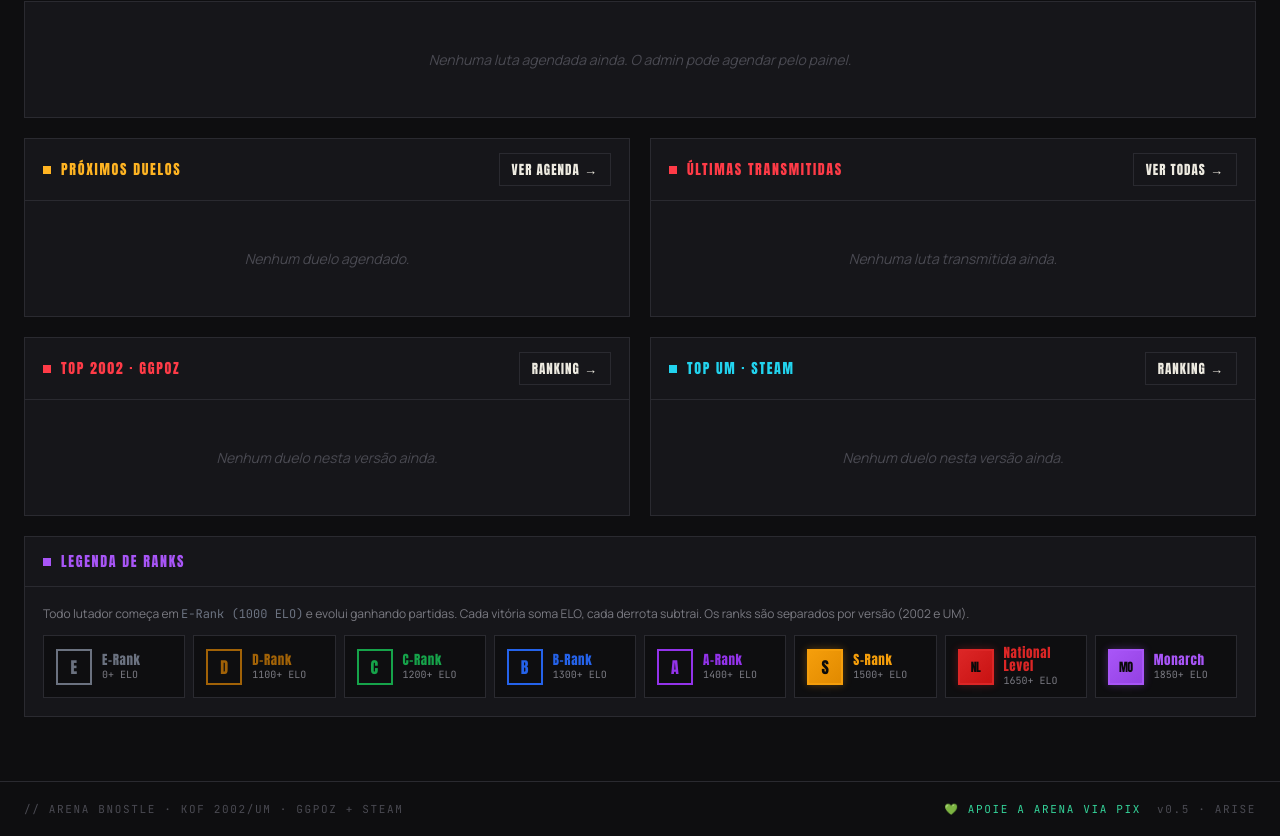
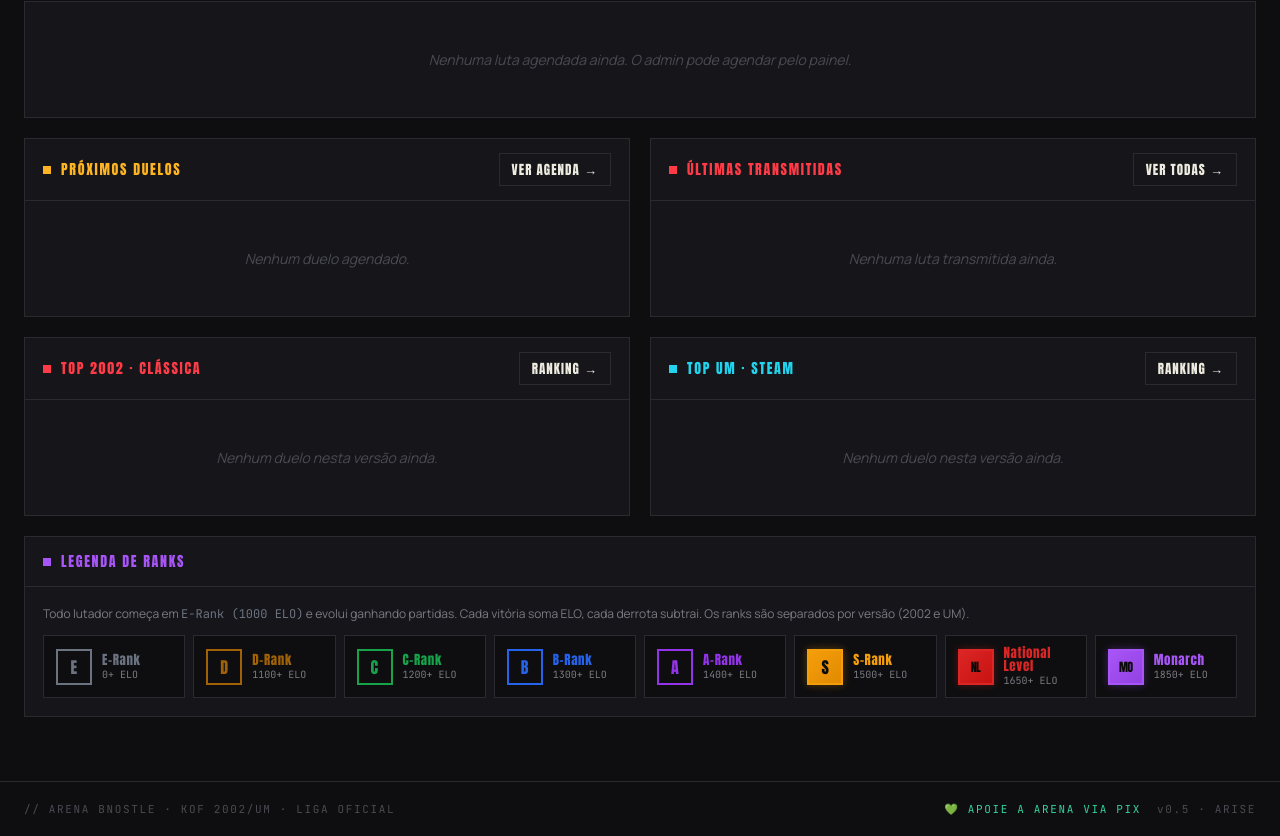
Before and after one commit to BNOSTLE/arena-bnostle, a React (Vite) app: page / in a window 1280 px wide. Shown: the part 250-1086 px from the top of the page. Built offline with nearby package versions, Linux system fonts and the light colour scheme.

Commit message:
trocar GGPOZ por Classica nas versoes

```diff
--- a/src/App.jsx
+++ b/src/App.jsx
@@ -2,7 +2,7 @@ import React, { useState, useEffect, useMemo, useRef } from 'react';
 
 // ════════════════════════════════════════════════════════════
 // ARENA BNOSTLE — KOF 2002/UM — v0.5
-// + Versões separadas (2002 GGPOZ / UM Steam)
+// + Versões separadas (2002 Clássica / UM Steam)
 // + Login simulado com Google/Discord/Twitch
 // + Admin único, lutadores só editam perfil
 // ════════════════════════════════════════════════════════════
@@ -40,7 +40,7 @@ const FONTS = {
 
 // ─── VERSÕES DO JOGO ────────────────────────────────────────
 const VERSIONS = {
-  '2002': { id: '2002', label: '2002', subtitle: 'GGPOZ', color: C.red,  fullLabel: 'KOF 2002 (GGPOZ)' },
+  '2002': { id: '2002', label: '2002', subtitle: 'Clássica', color: C.red,  fullLabel: 'KOF 2002 (Clássica)' },
   'um':   { id: 'um',   label: 'UM',   subtitle: 'Steam', color: C.cyan, fullLabel: 'KOF 2002 UM (Steam)' },
 };
 const VERSION_IDS = ['2002', 'um'];
@@ -425,7 +425,7 @@ function RankLegend({ compact = false, currentElo = null }) {
   return (
     <Panel title="LEGENDA DE RANKS · NÍVEIS POSSÍVEIS" accent={C.purple}>
       <div style={{ fontFamily: FONTS.body, fontSize: 13, color: C.muted, marginBottom: 16, lineHeight: 1.6 }}>
-        Inspirados no sistema de Solo Leveling, os ranks vão de <strong style={{ color: '#6B7280' }}>E</strong> (iniciante) até <strong style={{ color: '#A855F7' }}>Monarch</strong> (lendário). Cada rank tem um ELO mínimo. Você ganha ELO vencendo lutas e perde quando é derrotado — quanto mais forte o oponente, mais ELO está em jogo. Os rankings de <strong style={{ color: C.red }}>2002 (GGPOZ)</strong> e <strong style={{ color: C.cyan }}>UM (Steam)</strong> são <strong>independentes</strong>: você pode ser S-Rank no 2002 e B-Rank no UM, por exemplo.
+        Inspirados no sistema de Solo Leveling, os ranks vão de <strong style={{ color: '#6B7280' }}>E</strong> (iniciante) até <strong style={{ color: '#A855F7' }}>Monarch</strong> (lendário). Cada rank tem um ELO mínimo. Você ganha ELO vencendo lutas e perde quando é derrotado — quanto mais forte o oponente, mais ELO está em jogo. Os rankings de <strong style={{ color: C.red }}>2002 (Clássica)</strong> e <strong style={{ color: C.cyan }}>UM (Steam)</strong> são <strong>independentes</strong>: você pode ser S-Rank no 2002 e B-Rank no UM, por exemplo.
       </div>
       <div style={{ display: 'flex', flexDirection: 'column', gap: 1, background: C.border }}>
         {RANKS.filter((r) => !r.secret).map((r, i, arr) => {
@@ -2326,7 +2326,7 @@ function Footer({ onDonate }) {
   return (
     <div style={{ borderTop: `1px solid ${C.border}`, padding: '20px 24px', marginTop: 40 }}>
       <div style={{ maxWidth: 1400, margin: '0 auto', display: 'flex', justifyContent: 'space-between', alignItems: 'center', flexWrap: 'wrap', gap: 12 }}>
-        <span style={{ fontFamily: FONTS.mono, fontSize: 11, color: C.dim, letterSpacing: '0.15em' }}>// ARENA BNOSTLE · KOF 2002/UM · GGPOZ + STEAM</span>
+        <span style={{ fontFamily: FONTS.mono, fontSize: 11, color: C.dim, letterSpacing: '0.15em' }}>// ARENA BNOSTLE · KOF 2002/UM · LIGA OFICIAL</span>
         <div style={{ display: 'flex', alignItems: 'center', gap: 16 }}>
           {PIX_CONFIG.enabled && onDonate && (
             <button onClick={onDonate}
```
